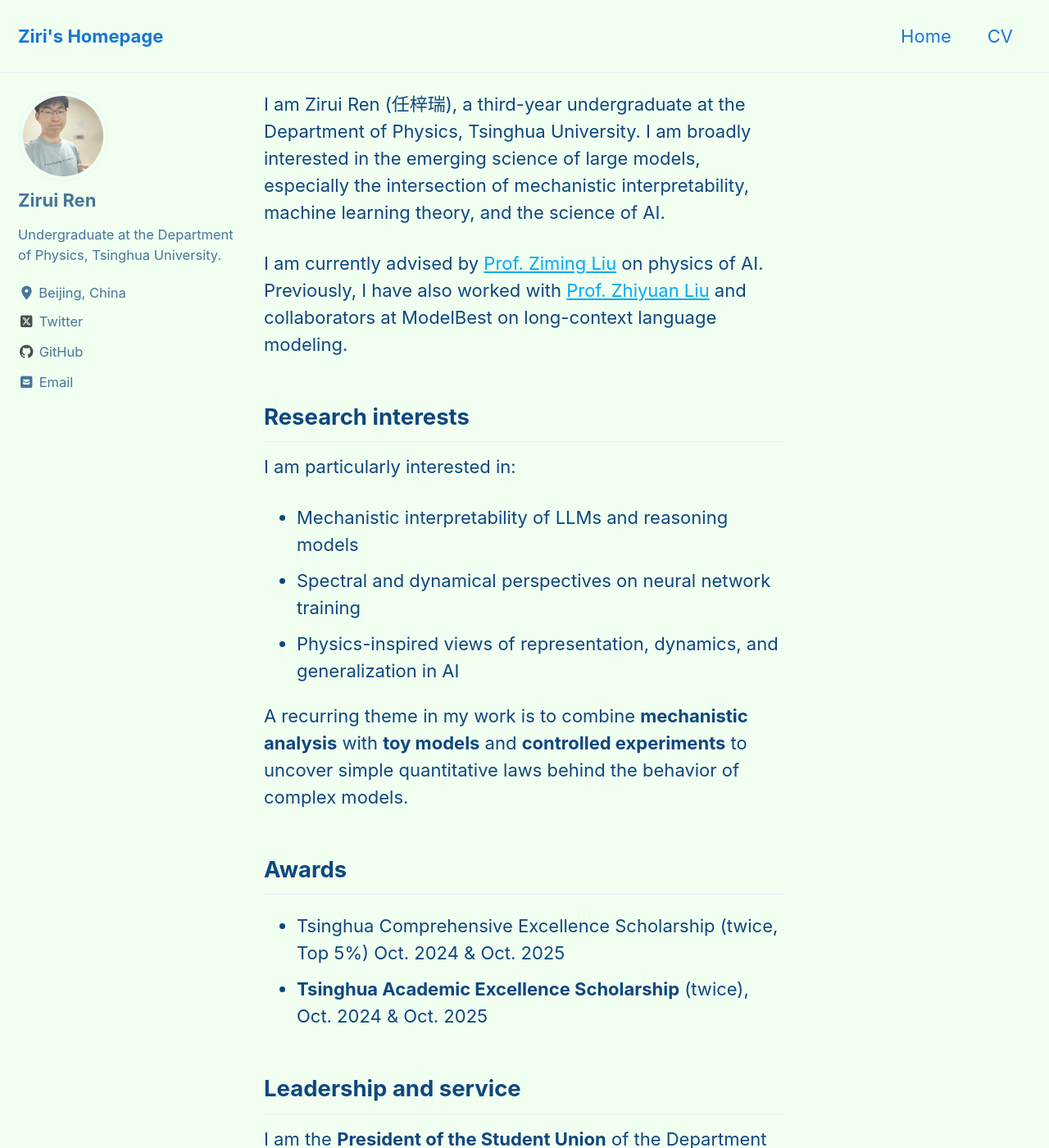
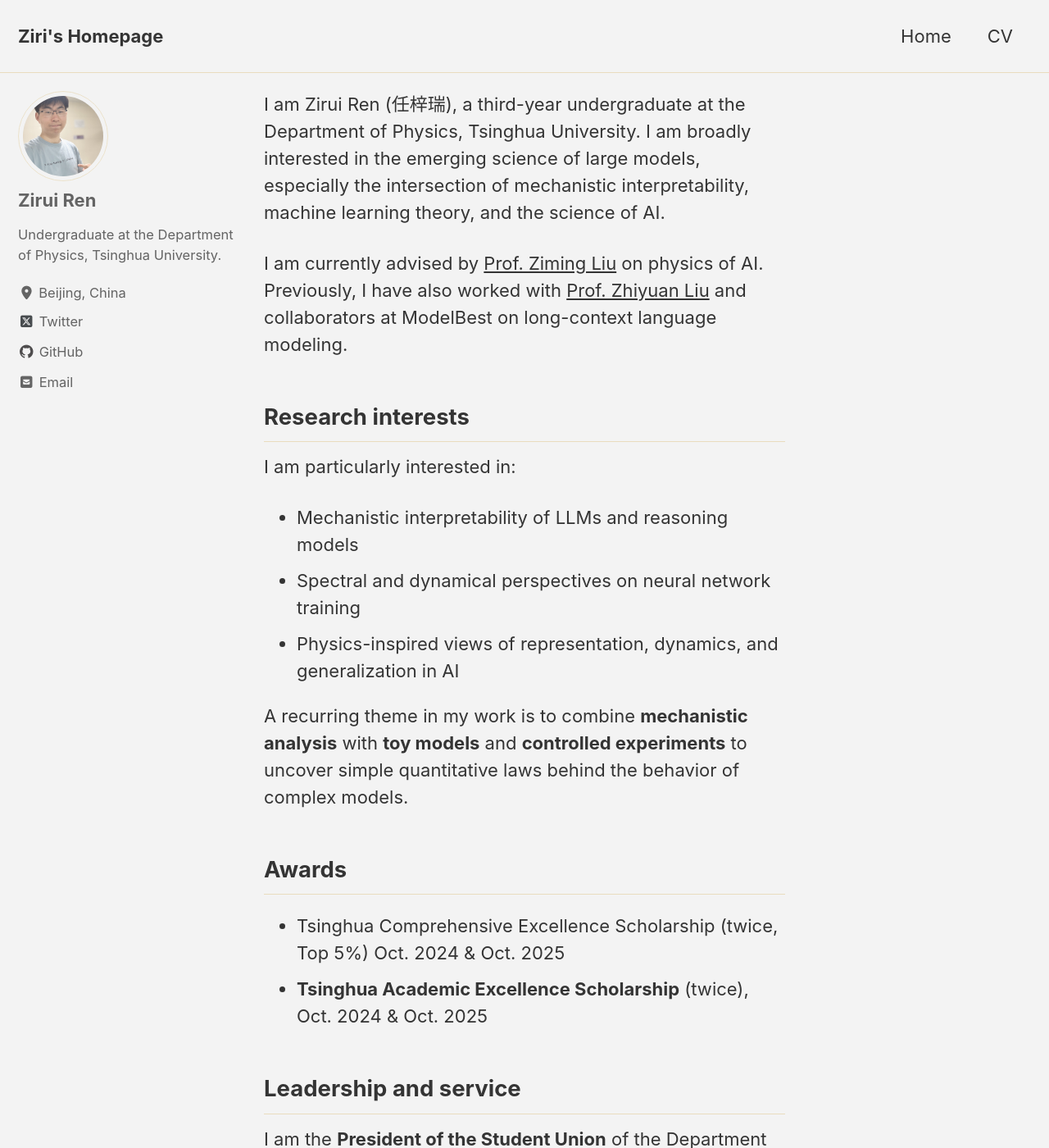
Before and after one commit to renrua52/renrua52.github.io, a Jekyll site: the page built from index.md, in a window 1280 px wide and 1400 px high. Shown: the whole window at 82% size. Built offline with Jekyll 4.4.1, drawn with Linux system fonts in a browser that asks for light colours; cached includes are drawn as plain includes.

Commit message:
change skin

```diff
--- a/_config.yml
+++ b/_config.yml
@@ -12,7 +12,7 @@
 
 # theme                  : "minimal-mistakes-jekyll"
 # remote_theme           : "mmistakes/minimal-mistakes"
-minimal_mistakes_skin    : "aqua" # "air", "aqua", "contrast", "dark", "dirt", "neon", "mint", "plum", "sunrise", "catppuccin_latte", "catppuccin_mocha"
+minimal_mistakes_skin    : "dirt" # "air", "aqua", "contrast", "dark", "dirt", "neon", "mint", "plum", "sunrise", "catppuccin_latte", "catppuccin_mocha"
 
 # Site Settings
 locale                   : "en-US"
```
